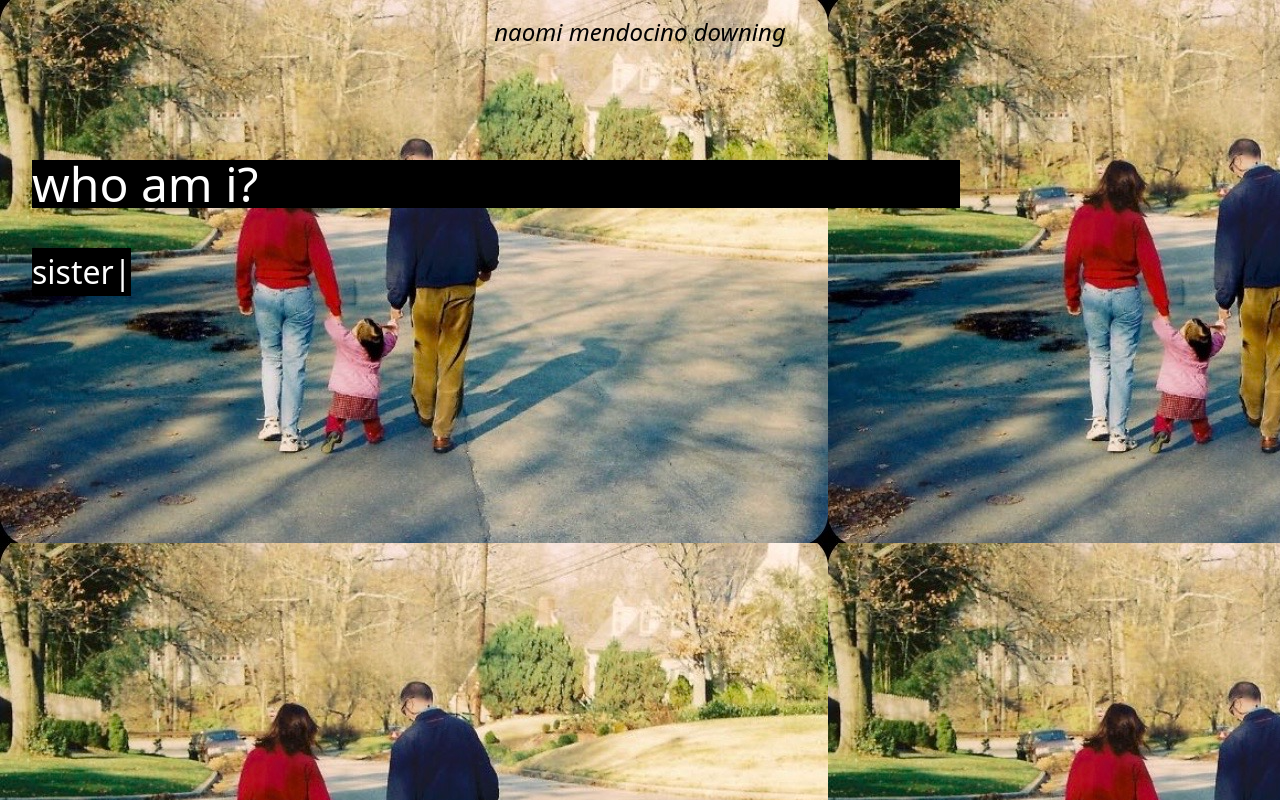
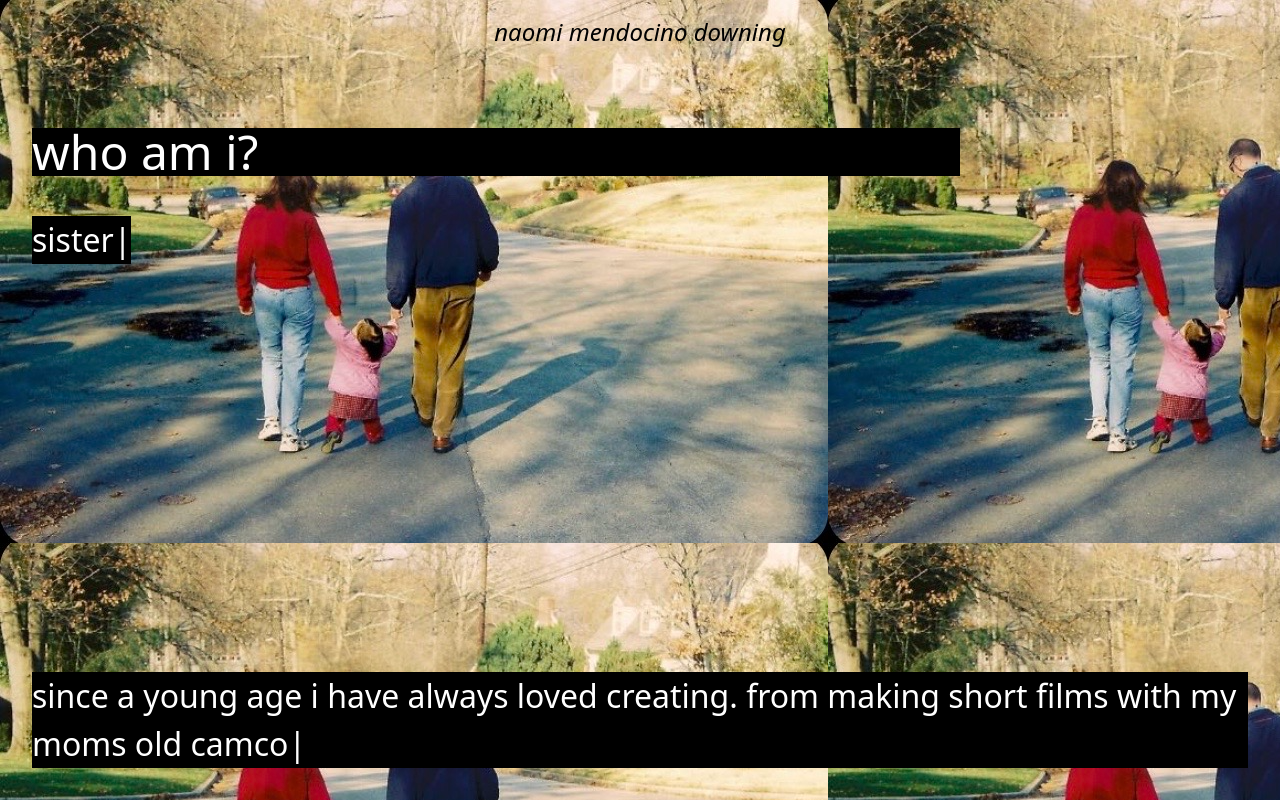
Before and after one commit to downing3/downing3.github.io., a React (Create React App) app: page /about in a window 1280 px wide. Built offline with nearby package versions, Linux system fonts and the light colour scheme.

Commit message:
animations
animations

```diff
--- a/src/components/AboutMe.jsx
+++ b/src/components/AboutMe.jsx
@@ -2,28 +2,30 @@ import React from "react";
 import img from "../Assets/Images/IMG_4178.png";
 import DarkNavbar from "./DarkNavbar";
 import TypingAnimation from "./TypingAnimation";
+import AboutText from "./AboutText";
 
 function AboutMe() {
   return (
     <>
       <div
-        className="bg-sage h-screen flex flex-col justify-center items-center"
+        className="h-screen flex flex-col justify-center items-center"
         style={{ backgroundImage: `url(${img})` }}
       >
         <div className="fixed top-0 left-0 right-0">
-            <DarkNavbar />
+          <DarkNavbar />
         </div>
         <div className="w-full">
-        </div>
-        <div className="w-full">
-          <div className="text-left ml-8 mr-80 -mt-72">
-            <p className="text-5xl text-white font-thin mt-12 bg-black">
+          <div className="text-left ml-8 mr-80 mt-12">
+            <p className="text-5xl -mt-80 text-white font-thin bg-black">
               who am i?
             </p>
           </div>
-          <div className="mt-10 ml-8">
+          <div className="ml-8 mt-10">
             <TypingAnimation />
           </div>
+        </div>
+        <div className="absolute bottom-0 left-0 ml-8 mb-8 mr-8">
+          <AboutText />
         </div>
       </div>
     </>
--- /dev/null
+++ b/src/components/AboutText.jsx
@@ -0,0 +1,25 @@
+import { TypeAnimation } from 'react-type-animation';
+
+const AboutText = () => {
+  return (
+    <TypeAnimation
+      sequence={[
+        'since a young age i have always loved creating. from making short films with my moms old camcorder, to putting together thousand piece puzzles, to building rube goldberg machines in my living room, everything creative has always intrigued me',
+        () => {
+          console.log('Sequence completed');
+        }
+      ]}
+      wrapper="span"
+      cursor={true}
+      style={{
+        fontSize: '2em',
+        display: 'inline-block',
+        fontWeight: '100',
+        backgroundColor: 'black',
+        color: 'white',
+      }}
+    />
+  );
+};
+
+export default AboutText;
--- a/src/components/TypingAnimation.jsx
+++ b/src/components/TypingAnimation.jsx
@@ -18,7 +18,7 @@ const TypingAnimation = () => {
       ]}
       wrapper="span"
       cursor={true}
-      repeat={Infinity}
+      repeat={2}
      style={{
   fontSize: '2em',
   display: 'inline-block',
```
